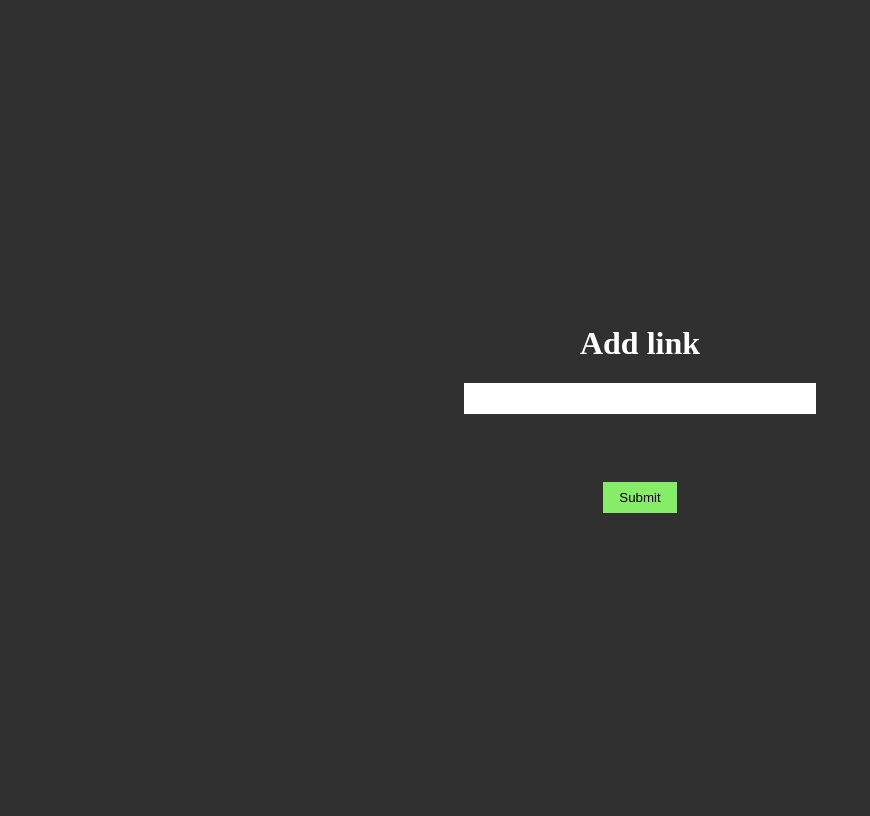
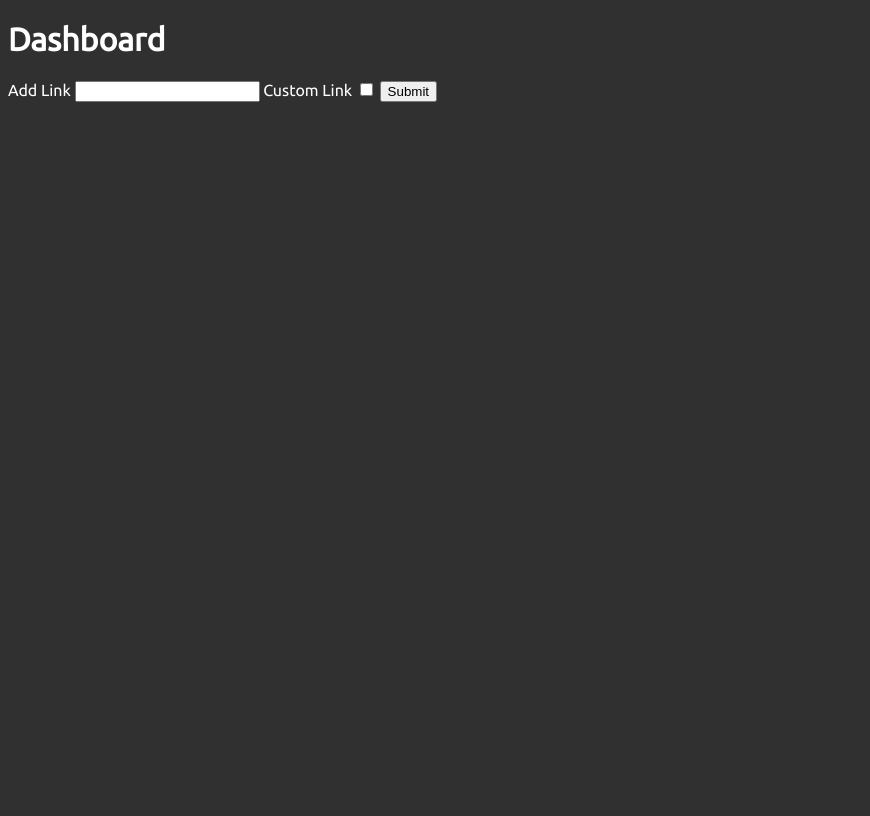
Before and after one commit to FloatingComet62/LessLink, a Flask app: page / in a window 1280 px wide. Shown: the whole page, without its empty margins (0-870 px from the left). After the commit the page ends 102 px from the top, so only its background shows below. Run offline with Flask 2, Linux system fonts and the light colour scheme; the visitor is signed in with stand-in values (Sample User, id 1).

Commit message:
add custom codes

```diff
--- a/main.py
+++ b/main.py
@@ -5,6 +5,7 @@ from flask import Flask, request, render_template, redirect, session
 from validators import url
 from pymongo import MongoClient
 from dotenv import load_dotenv
+from datetime import datetime
 
 load_dotenv()
 
@@ -21,7 +22,6 @@ def generateLink():
     for _ in range(11):
         link += chars[random(0, len(chars) - 1)]
     return link
-
 
 @app.get("/")
 def main():
@@ -46,18 +46,19 @@ def login():
 @app.route("/add-link", methods=['POST'])
 def callback():
     if request.method == "POST":
-        outlink = request.form.get('link')
-        valid = url(outlink)
-        if not valid:
-            return render_template("invalid.html")
-
-        inlink = generateLink()
-        collection.insert_one({"inlink": inlink, "outlink": outlink})
-
-        base = request.base_url.split("/")
-        base.pop()
-        base = "/".join(base)
-        return render_template("valid.html", link=inlink, domain=base)
+        outlink = request.form.get("link")
+        if request.form.get("custom"):
+            inlink = request.form.get("code")
+            inlink = inlink.replace(" ", "_")
+        else:
+            inlink = generateLink()
+        if collection.find_one({"_id": inlink}):
+            return render_template("index.html", user=session['user'], alert={"text": "Code already exists", "type": "danger"})
+        if url(outlink):
+            collection.insert_one({"_id": inlink, "link": outlink, "date": datetime.now().strftime("%d/%m/%Y %H:%M:%S")})
+            return render_template("index.html", user=session['user'], alert={"text": "Link added!", "type": "success"})
+        else:
+            return render_template("index.html", user=session['user'], alert={"text": "Invalid URL", "type": "danger"})
     return render_template("index.html")
 
 
--- a/templates/index.html
+++ b/templates/index.html
@@ -2,56 +2,64 @@
 <html lang="en">
 <head>
     <meta charset="UTF-8">
-    <title>Add Link</title>
+    <title>Dashboard</title>
+    <link rel="preconnect" href="https://fonts.googleapis.com"><link rel="preconnect" href="https://fonts.gstatic.com" crossorigin><link href="https://fonts.googleapis.com/css2?family=Bebas+Neue&family=Ubuntu&display=swap" rel="stylesheet">
     <style>
+        @import url('https://fonts.googleapis.com/css2?family=Bebas+Neue&family=Ubuntu&display=swap');
         body {
-            display: grid;
-            place-items: center;
-            height: 100vh;
             background-color: #303030;
+            font-family: 'Ubuntu', sans-serif;
         }
         main {
-            display: grid;
-            place-items: center;
-            color: white;
+            margin-top: 1rem;
+            color: #fff;
         }
-        form {
-            display: grid;
-            place-items: center;
-            gap: 1rem;
+        .alert{
+            padding: 1rem;
+            border-radius: 0.5rem;
+            margin-bottom: 1rem;
         }
-        input {
-            border: none;
-            padding-left: 1rem;
-            padding-right: 1rem;
-            padding-top: 0.5rem;
-            padding-bottom: 0.5rem;
-            width: 20rem;
-        }
-        input:focus {
-            outline: none;
-            text-align: center;
-        }
-        button {
-            border: none;
-            padding-left: 1rem;
-            padding-right: 1rem;
-            padding-top: 0.5rem;
-            padding-bottom: 0.5rem;
+        .success {
             background-color: #87ed68;
         }
-        button:hover {
-            cursor: pointer;
+        .danger {
+            background-color: #ff5c5c;
         }
     </style>
 </head>
 <body>
     <main>
-        <h1>Add link</h1>
+        {% if alert %}
+        <div class="alert {{alert.type}}">
+            {{alert.text}}
+        </div>
+        {% endif %}
+        <h1>Dashboard</h1>
         <form action="/add-link" method="post">
-            <input name="link"><br><br>
+            <label for="link">Add Link</label>
+            <input name="link" id="link">
+            <label for="custom">Custom Link</label>
+            <input type="checkbox" name="custom" id="custom" onclick="dothing()">
+            <div class="code" style="display: none;">
+                <label for="code">Custom Code</label>
+                <input name="code" id="code">
+            </div>
             <button type="submit">Submit</button>
         </form>
     </main>
+    <script>
+        function dothing(){
+            const custom = document.getElementById('custom');
+            const code = document.querySelector('.code');
+            custom.addEventListener('change', () => {
+                if (custom.checked) {
+                    code.style.display = 'block';
+                } else {
+                    code.style.display = 'none';
+                }
+            });
+        }
+        document.addEventListener('DOMContentLoaded', dothing);
+    </script>
 </body>
 </html>
```
